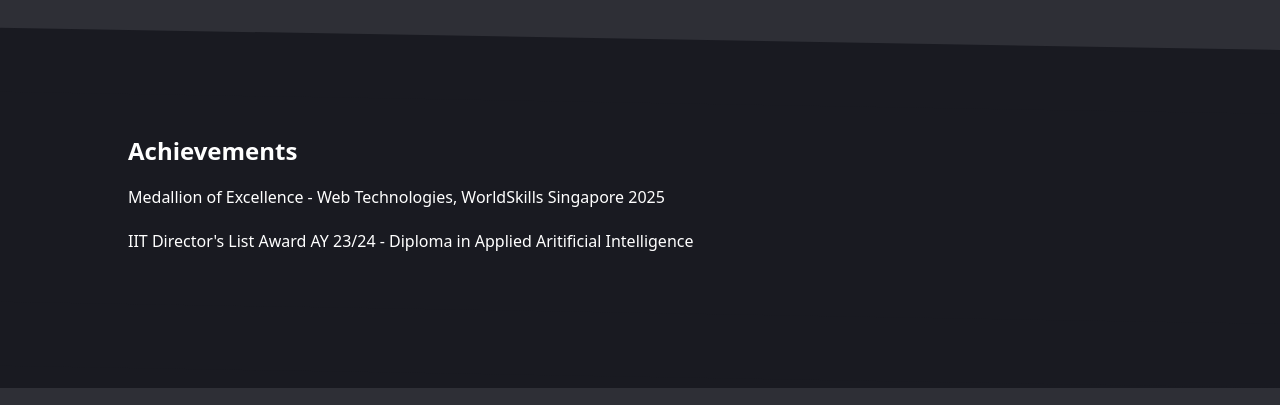
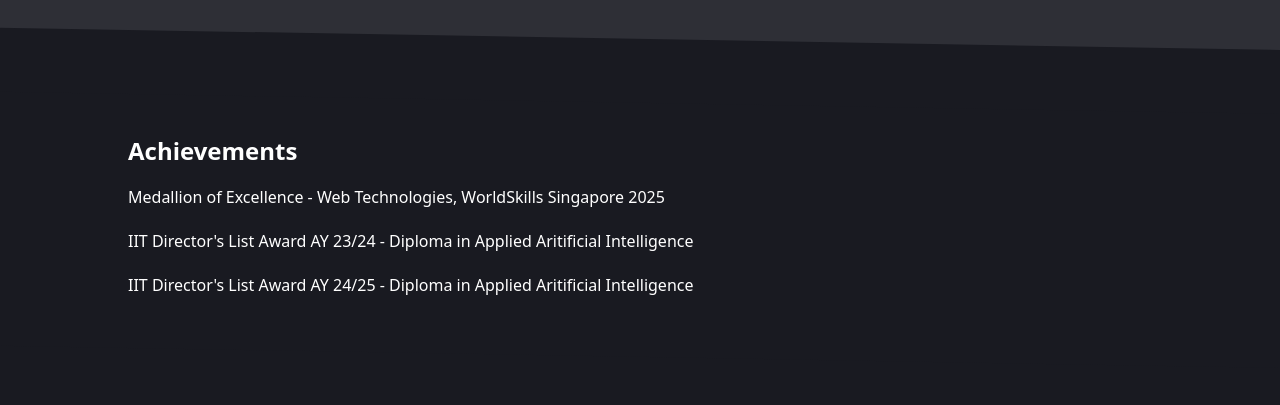
Before and after one commit to cxnub/portfolio, a plain HTML site: page index.html in a window 1280 px wide. Shown: the part 2881-3286 px from the top of the page. Drawn offline with Linux system fonts and the light colour scheme.

Commit message:
Updated Achievements

```diff
--- a/index.html
+++ b/index.html
@@ -421,7 +421,8 @@
             <h1>Achievements</h1>
             <div>
                 Medallion of Excellence - Web Technologies, WorldSkills Singapore 2025<br><br>
-                IIT Director's List Award AY 23/24 - Diploma in Applied Aritificial Intelligence
+                IIT Director's List Award AY 23/24 - Diploma in Applied Aritificial Intelligence<br><br>
+                IIT Director's List Award AY 24/25 - Diploma in Applied Aritificial Intelligence
             </div>
         </div>
         <div class="skewed"></div>
```
